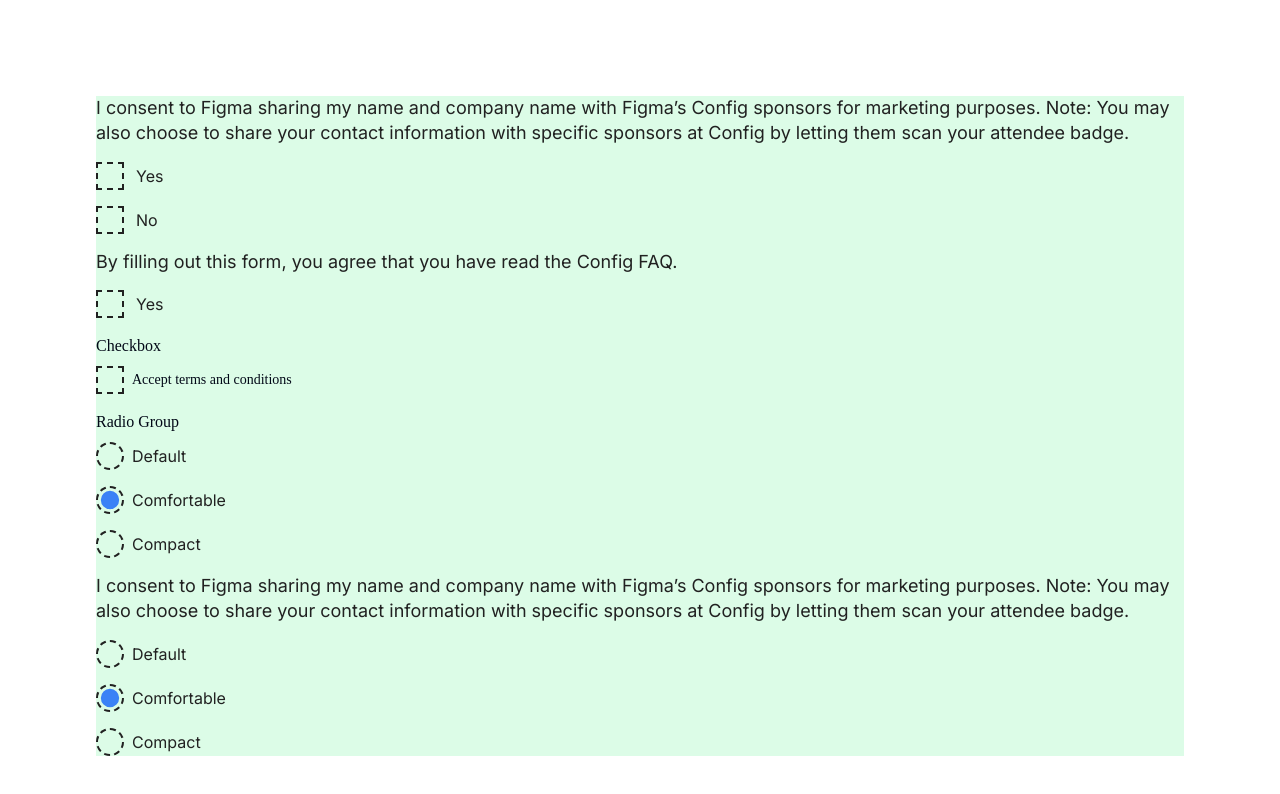
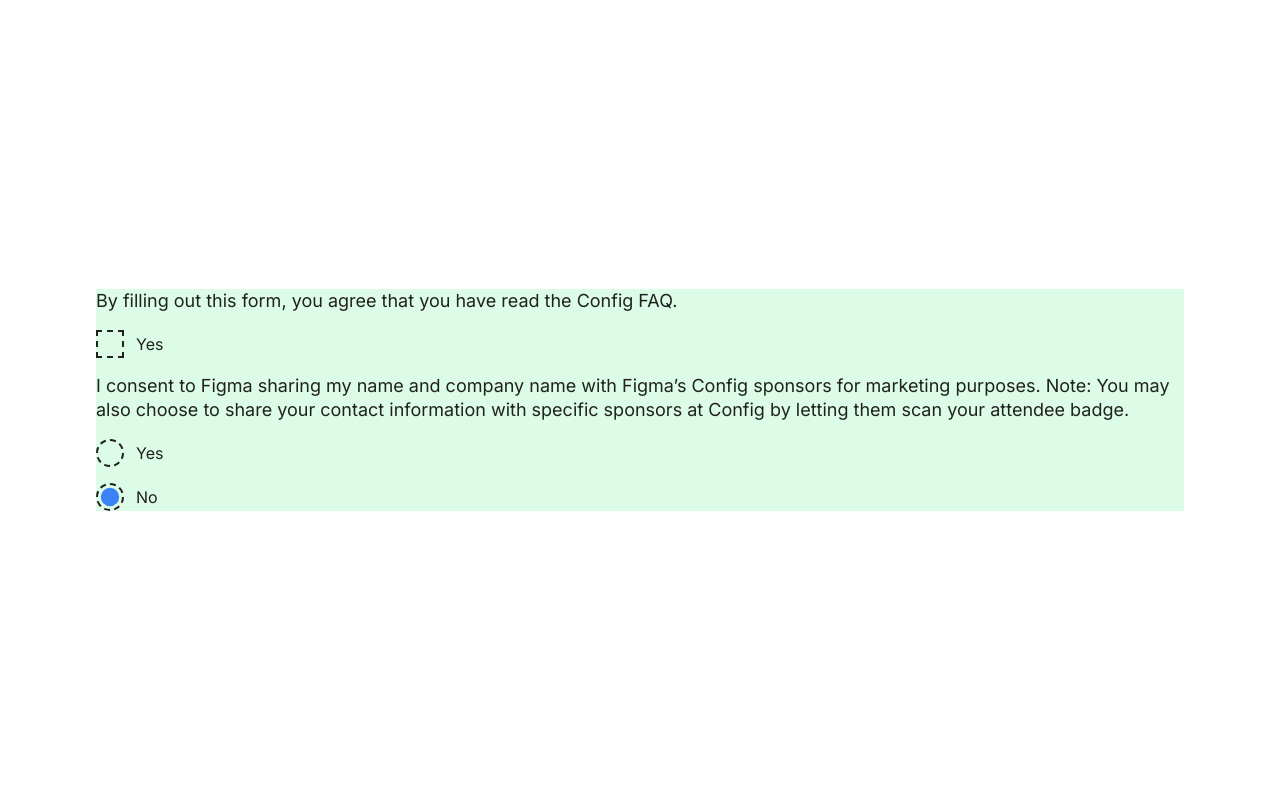
Before and after one commit to rttnbrgr/formkit, a Next.js app: page / in a window 1280 px wide. Shown: the top 794 px of the page. Built offline with nearby package versions, Linux system fonts and the light colour scheme.

Commit message:
misc cleanup

```diff
--- a/src/app/page.tsx
+++ b/src/app/page.tsx
@@ -3,35 +3,11 @@
 import { Label, LabelWrap } from "@/components/ui/label";
 import { RadioGroup, RadioGroupItem } from "@/components/ui/radio-group";
 
-/* 2 - Text */
-// color: #000;
-// font-family: Inter;
-// font-size: 24px;
-// font-style: normal;
-// font-weight: 400;
-// line-height: 130%; /* 31.2px */
-
 export default function Home() {
   return (
     <main className="flex min-h-screen flex-col justify-center p-24">
       <div className="flex flex-col gap-4 bg-green-100">
-        {/* Label */}
-        <div className="flex flex-col gap-4 ">
-          <div className="text-blackk font-sans text-lg font-normal leading-snug">
-            I consent to Figma sharing my name and company name with Figma’s
-            Config sponsors for marketing purposes. Note: You may also choose to
-            share your contact information with specific sponsors at Config by
-            letting them scan your attendee badge.
-          </div>
-          <LabelWrap>
-            <Checkbox id="terms" />
-            <Label htmlFor="terms">Yes</Label>
-          </LabelWrap>
-          <LabelWrap>
-            <Checkbox id="terms" />
-            <Label htmlFor="terms">No</Label>
-          </LabelWrap>
-        </div>
+        {/* Checkbox */}
         <div className="flex flex-col gap-4 ">
           <div className="text-blackk font-sans text-lg font-normal leading-snug">
             By filling out this form, you agree that you have read the Config
@@ -42,40 +18,8 @@
             <Label htmlFor="terms">Yes</Label>
           </LabelWrap>
         </div>
-        {/* Checkbox */}
-        <div className="flex flex-col gap-2">
-          <div>Checkbox</div>
-
-          <div className="flex items-center space-x-2">
-            <Checkbox id="terms" />
-            <label
-              htmlFor="terms"
-              className="text-sm font-medium leading-none peer-disabled:cursor-not-allowed peer-disabled:opacity-70"
-            >
-              Accept terms and conditions
-            </label>
-          </div>
-        </div>
 
         {/* RadioGroup */}
-        <div className="flex flex-col gap-2">
-          <div>Radio Group</div>
-
-          <RadioGroup defaultValue="comfortable">
-            <div className="flex items-center space-x-2">
-              <RadioGroupItem value="default" id="r1" />
-              <Label htmlFor="r1">Default</Label>
-            </div>
-            <div className="flex items-center space-x-2">
-              <RadioGroupItem value="comfortable" id="r2" />
-              <Label htmlFor="r2">Comfortable</Label>
-            </div>
-            <div className="flex items-center space-x-2">
-              <RadioGroupItem value="compact" id="r3" />
-              <Label htmlFor="r3">Compact</Label>
-            </div>
-          </RadioGroup>
-        </div>
         <div className="flex flex-col gap-4 ">
           <div className="text-blackk font-sans text-lg font-normal leading-snug">
             I consent to Figma sharing my name and company name with Figma’s
@@ -84,18 +28,14 @@
             letting them scan your attendee badge.
           </div>
           <RadioGroup defaultValue="comfortable">
-            <div className="flex items-center space-x-2">
+            <LabelWrap>
               <RadioGroupItem value="default" id="r1" />
-              <Label htmlFor="r1">Default</Label>
-            </div>
-            <div className="flex items-center space-x-2">
+              <Label htmlFor="r1">Yes</Label>
+            </LabelWrap>
+            <LabelWrap>
               <RadioGroupItem value="comfortable" id="r2" />
-              <Label htmlFor="r2">Comfortable</Label>
-            </div>
-            <div className="flex items-center space-x-2">
-              <RadioGroupItem value="compact" id="r3" />
-              <Label htmlFor="r3">Compact</Label>
-            </div>
+              <Label htmlFor="r2">No</Label>
+            </LabelWrap>
           </RadioGroup>
         </div>
       </div>
--- a/src/components/ui/checkbox.tsx
+++ b/src/components/ui/checkbox.tsx
@@ -10,7 +10,7 @@
  * TODO:
  * -----
  * Error styles
- *
+ * check disabled
  */
 
 /**
```
